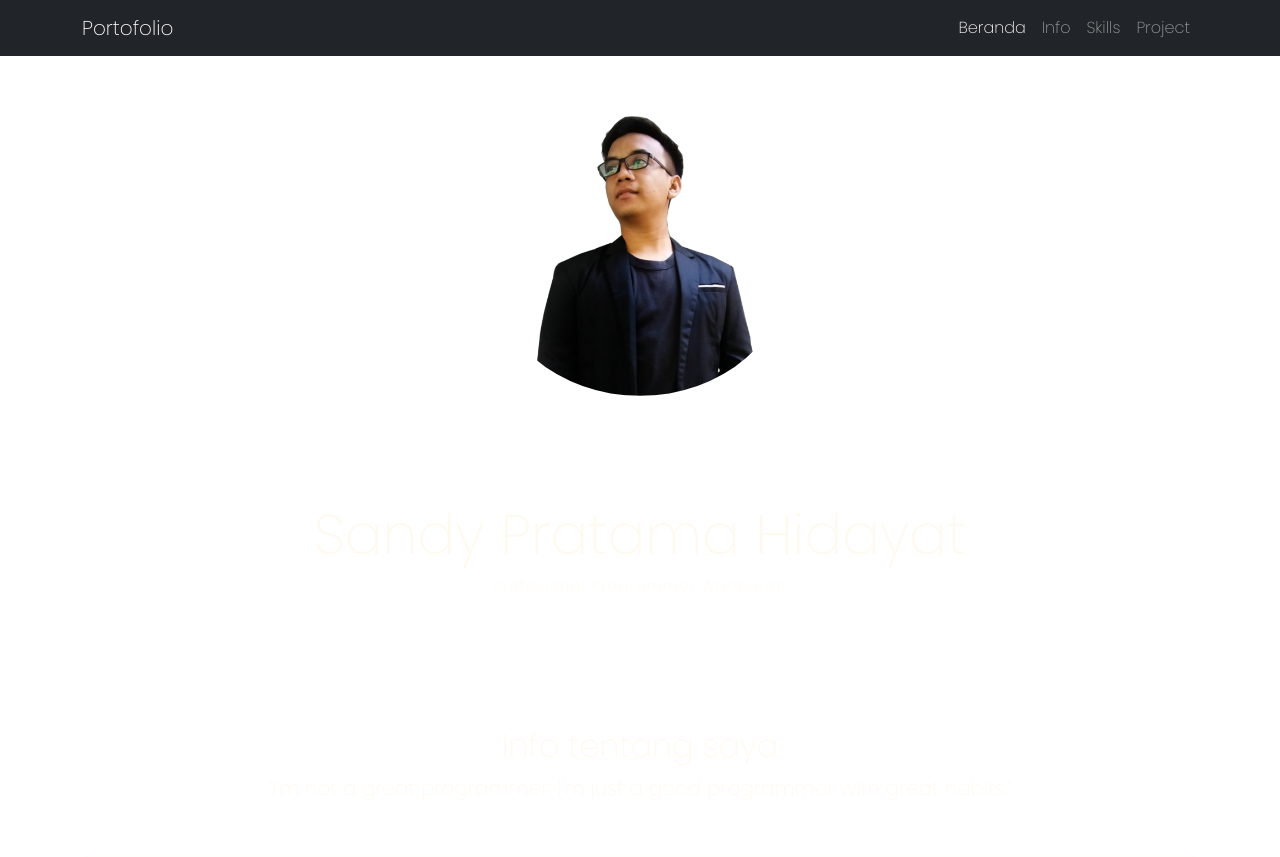
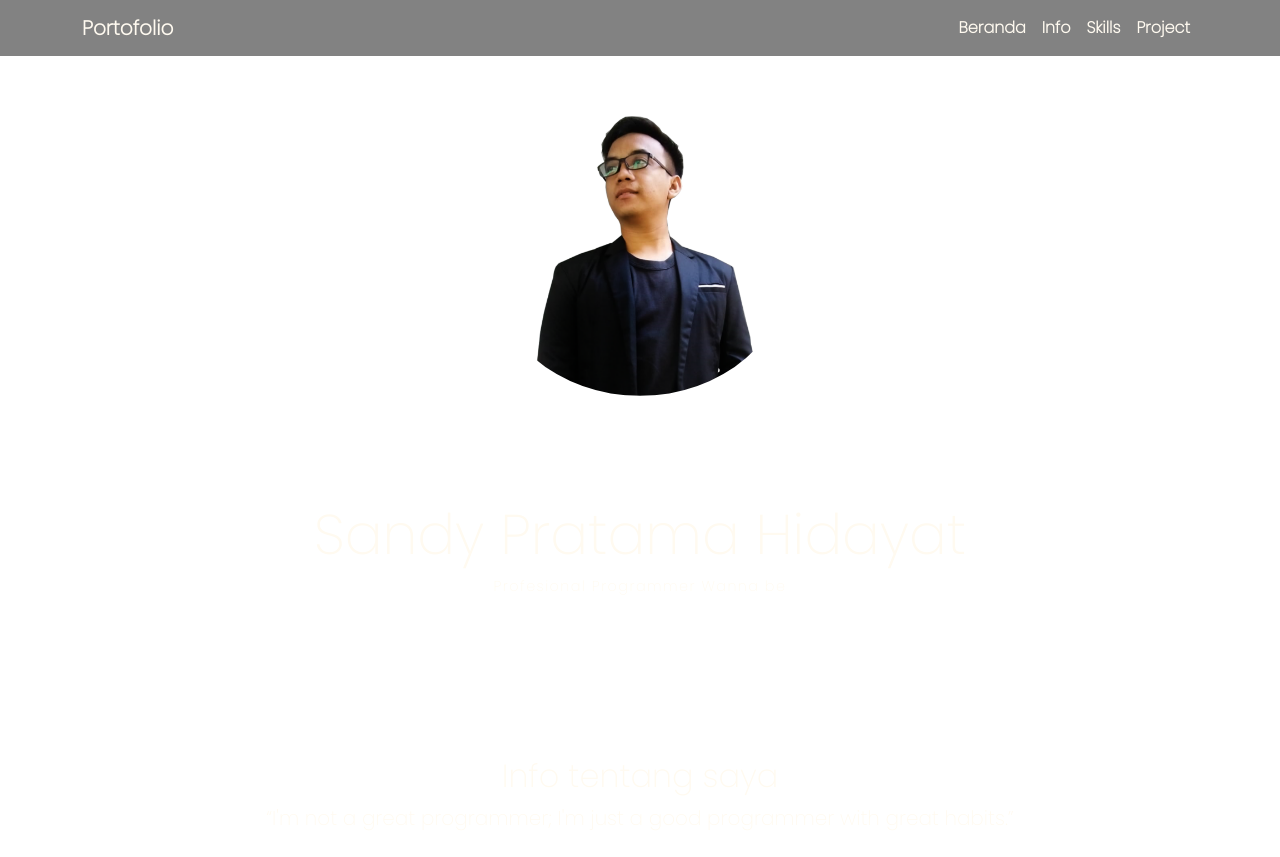
Before and after one commit to Shandybroom/Portofolio, a plain HTML site: page index.html in a window 1280 px wide. Shown: the top 857 px of the page. Drawn offline with nearby package versions, Linux system fonts and the light colour scheme.

Commit message:
update navbar

```diff
--- a/index.html
+++ b/index.html
@@ -15,25 +15,25 @@
   <body>
 
     <!-- Navbar -->
-    <nav class="navbar navbar-expand-lg navbar-dark bg-dark sticky-top" id="nav1">
+    <nav class="navbar navbar-expand-lg navbar-dark sticky-top" id="nav1">
         <div class="container">
-          <a class="navbar-brand" href="#">Portofolio</a>
+          <a class="navbar-brand" href="#"><strong>Portofolio</strong></a>
           <button class="navbar-toggler" type="button" data-bs-toggle="collapse" data-bs-target="#navbarNav" aria-controls="navbarNav" aria-expanded="false" aria-label="Toggle navigation">
             <span class="navbar-toggler-icon"></span>
           </button>
           <div class="collapse navbar-collapse" id="navbarNav">
             <ul class="navbar-nav ms-auto">
               <li class="nav-item">
-                <a class="nav-link active" aria-current="page" href="#home">Beranda</a>
+                <a class="nav-link active" aria-current="page" href="#home"><strong>Beranda</strong></a>
               </li>
               <li class="nav-item">
-                <a class="nav-link" href="#info">Info</a>
+                <a class="nav-link" href="#info"><strong>Info</strong></a>
               </li>
               <li class="nav-item">
-                <a class="nav-link" href="#skills">Skills</a>
+                <a class="nav-link" href="#skills"><strong>Skills</strong></a>
               </li>
               <li class="nav-item">
-                <a class="nav-link" href="#projects">Project</a>
+                <a class="nav-link" href="#projects"><strong>Project</strong></a>
               </li>
             </ul>
           </div>
@@ -66,7 +66,7 @@
     <!-- Akhir banner -->
 
     <!-- About -->
-    <section id="info" class="mb-5">
+    <section id="info" class="mb-5" style="padding-top: 30px;">
         <div class="container">
             <div class="row text-center mb-3">
                 <div class="col">
--- a/style.css
+++ b/style.css
@@ -115,3 +115,16 @@ body{
     transform: translateY(-25%);
     box-shadow: rgba(245, 244, 242, 0.25) 0px 13px 47px -5px, rgba(255, 255, 255, 0.3) 0px 8px 16px -8px;
    }
+
+   .emboss {
+    width: 190px;
+    height: 254px;
+    border-radius: 30px;
+    background: #e0e0e0;
+    box-shadow: 15px 15px 30px #bebebe,
+                -15px -15px 30px #ffffff;
+   }
+
+   .navbar {
+    background: rgba(7, 7, 7, 0.5);
+ }
```
